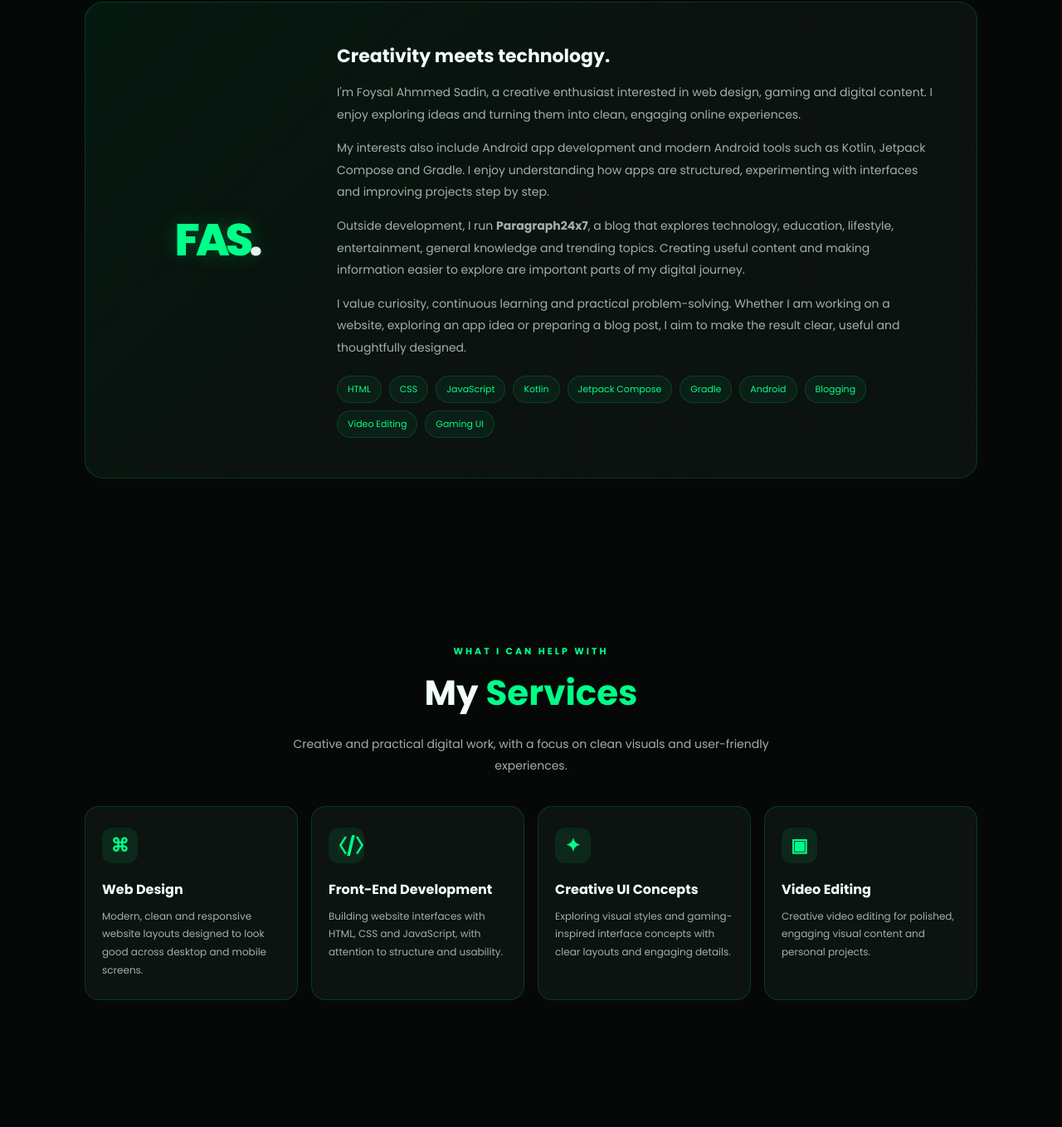
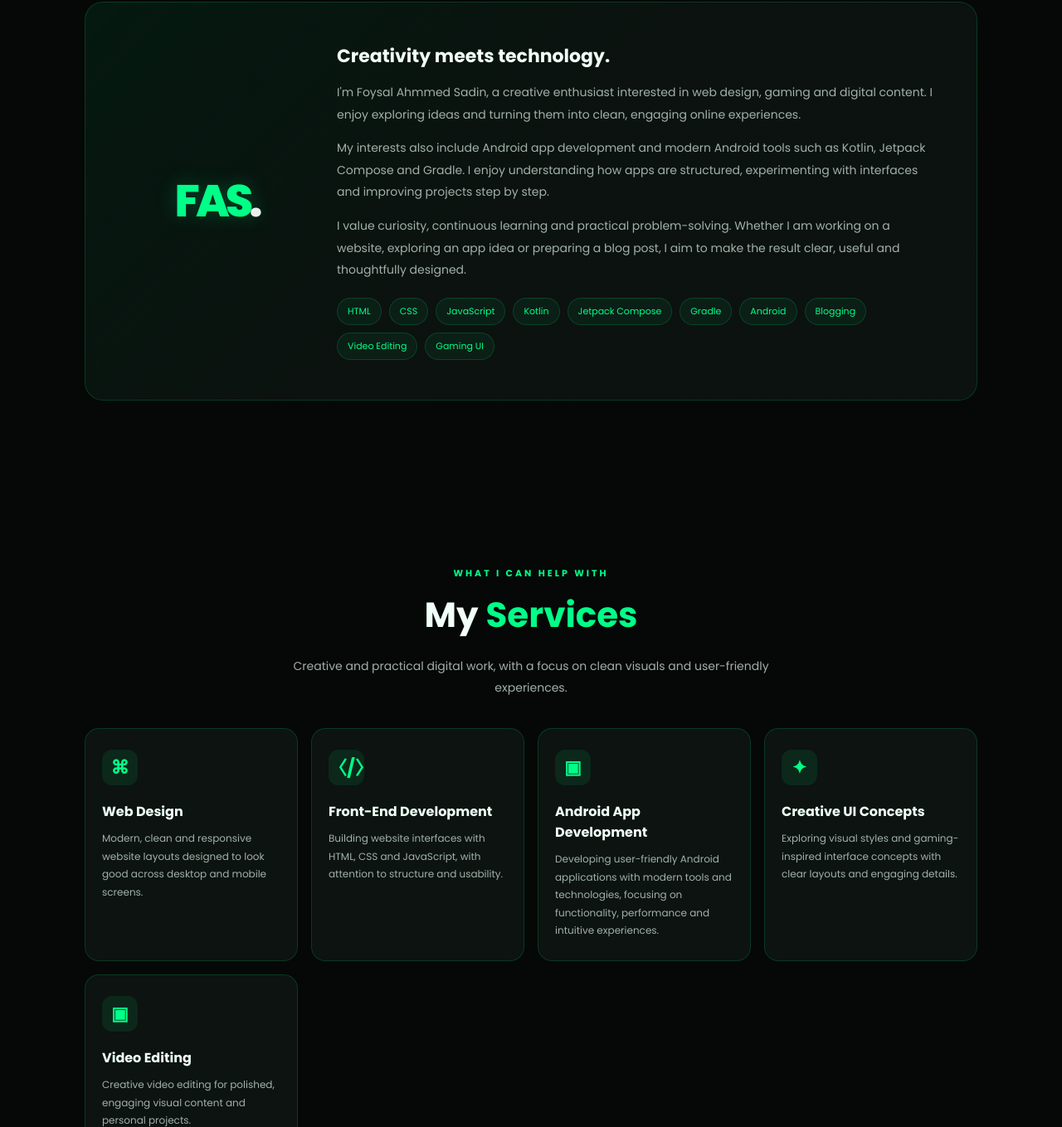
Before and after one commit to FoysalAhmmedSadin/portfolio, a plain HTML site: page index.html in a window 1280 px wide. Shown: the part 1023-2382 px from the top of the page at 83% size. Drawn offline with nearby package versions, Linux system fonts and the light colour scheme.

Commit message:
Remove Paragraph24x7 bio and add Android app development service

```diff
--- a/index.html
+++ b/index.html
@@ -94,7 +94,6 @@
           <h3>Creativity meets technology.</h3>
           <p>I'm Foysal Ahmmed Sadin, a creative enthusiast interested in web design, gaming and digital content. I enjoy exploring ideas and turning them into clean, engaging online experiences.</p>
           <p>My interests also include Android app development and modern Android tools such as Kotlin, Jetpack Compose and Gradle. I enjoy understanding how apps are structured, experimenting with interfaces and improving projects step by step.</p>
-          <p>Outside development, I run <strong>Paragraph24x7</strong>, a blog that explores technology, education, lifestyle, entertainment, general knowledge and trending topics. Creating useful content and making information easier to explore are important parts of my digital journey.</p>
           <p>I value curiosity, continuous learning and practical problem-solving. Whether I am working on a website, exploring an app idea or preparing a blog post, I aim to make the result clear, useful and thoughtfully designed.</p>
           <div class="skill-tags">
             <span>HTML</span><span>CSS</span><span>JavaScript</span><span>Kotlin</span><span>Jetpack Compose</span><span>Gradle</span><span>Android</span><span>Blogging</span><span>Video Editing</span><span>Gaming UI</span>
@@ -117,6 +116,11 @@
           <div class="service-icon">〈/〉</div>
           <h3>Front-End Development</h3>
           <p>Building website interfaces with HTML, CSS and JavaScript, with attention to structure and usability.</p>
+        </article>
+        <article class="service-card">
+          <div class="service-icon">▣</div>
+          <h3>Android App Development</h3>
+          <p>Developing user-friendly Android applications with modern tools and technologies, focusing on functionality, performance and intuitive experiences.</p>
         </article>
         <article class="service-card">
           <div class="service-icon">✦</div>
```
